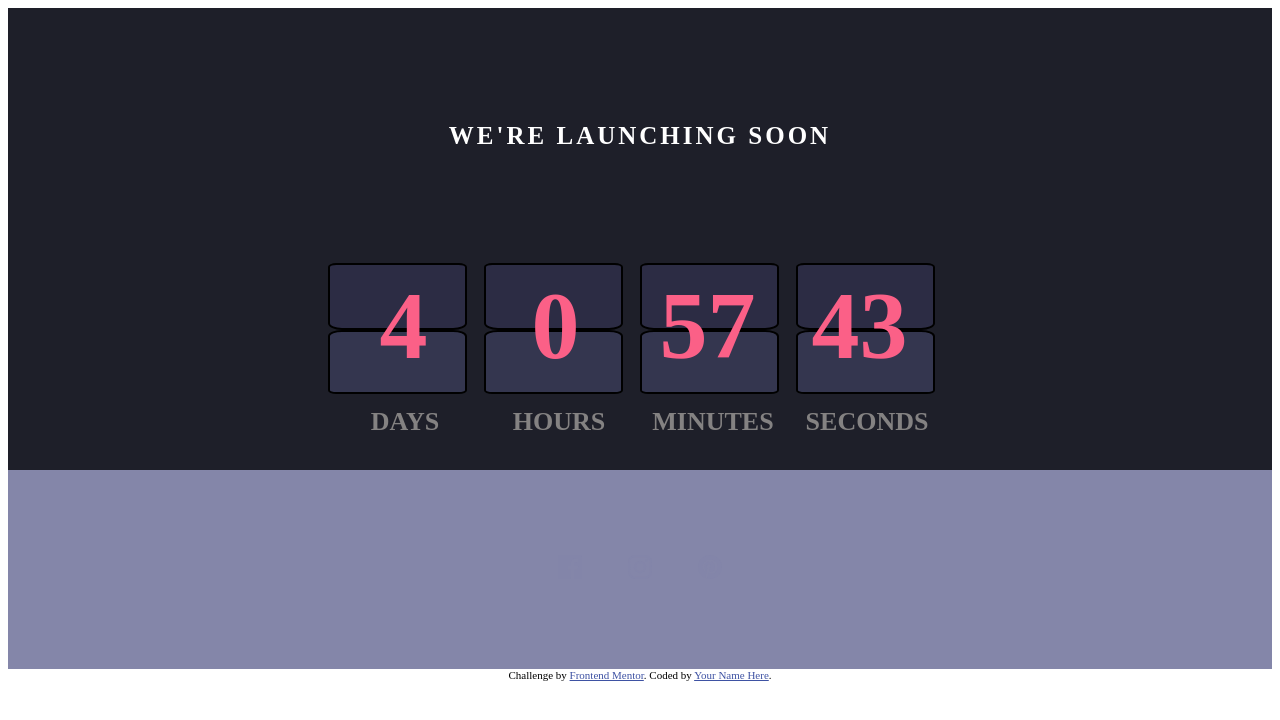
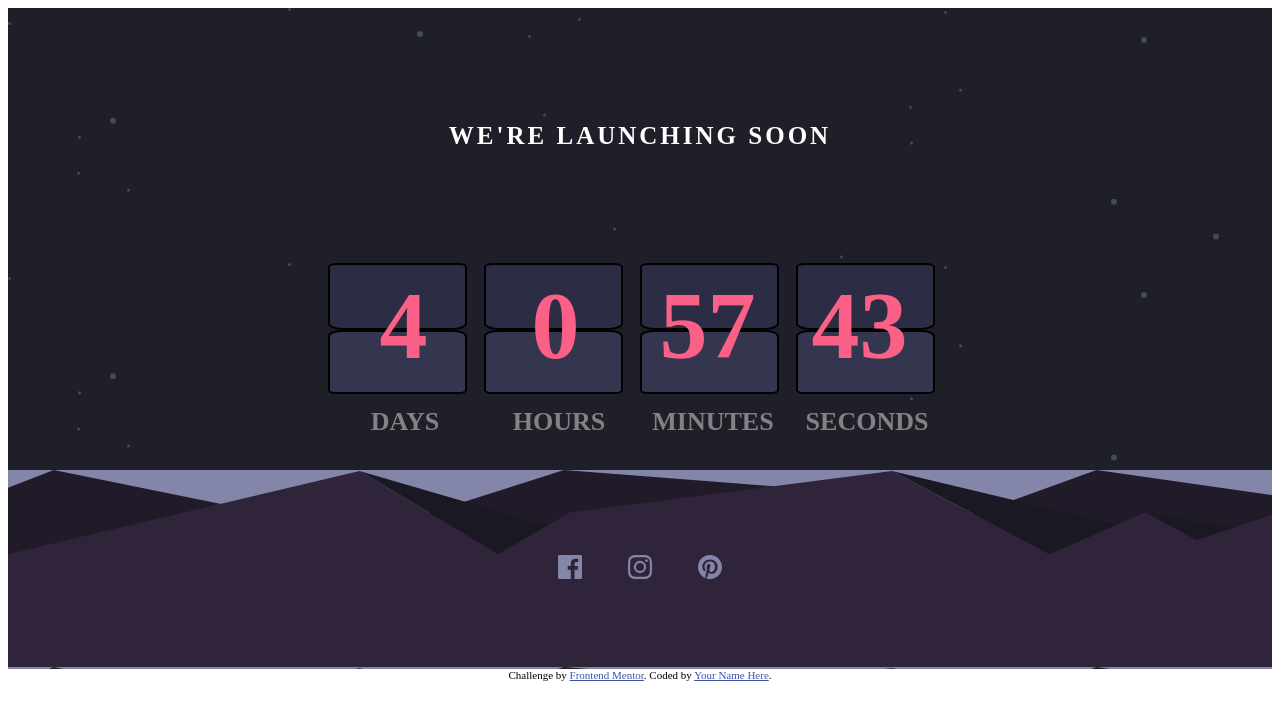
Before and after one commit to Devcoder980/timer, a plain HTML site: page index.html in a window 1280 px wide. Drawn offline with Linux system fonts and the light colour scheme; the site is published under a folder, as on GitHub Pages, so addresses that start at the root find nothing.

Commit message:
Update style.css

```diff
--- a/style.css
+++ b/style.css
@@ -5,11 +5,11 @@
   }
   header,main{
     background-color:hsl(235, 16%, 14%);
-    background-image: url(/bg-stars.svg);
+    background-image: url(bg-stars.svg);
   }
   footer{
     background-color: hsl(237, 18%, 59%);
-    background-image: url(/pattern-hills.svg);
+    background-image: url(pattern-hills.svg);
   }
   main {
     /* border: 2px solid #008000; */
```
